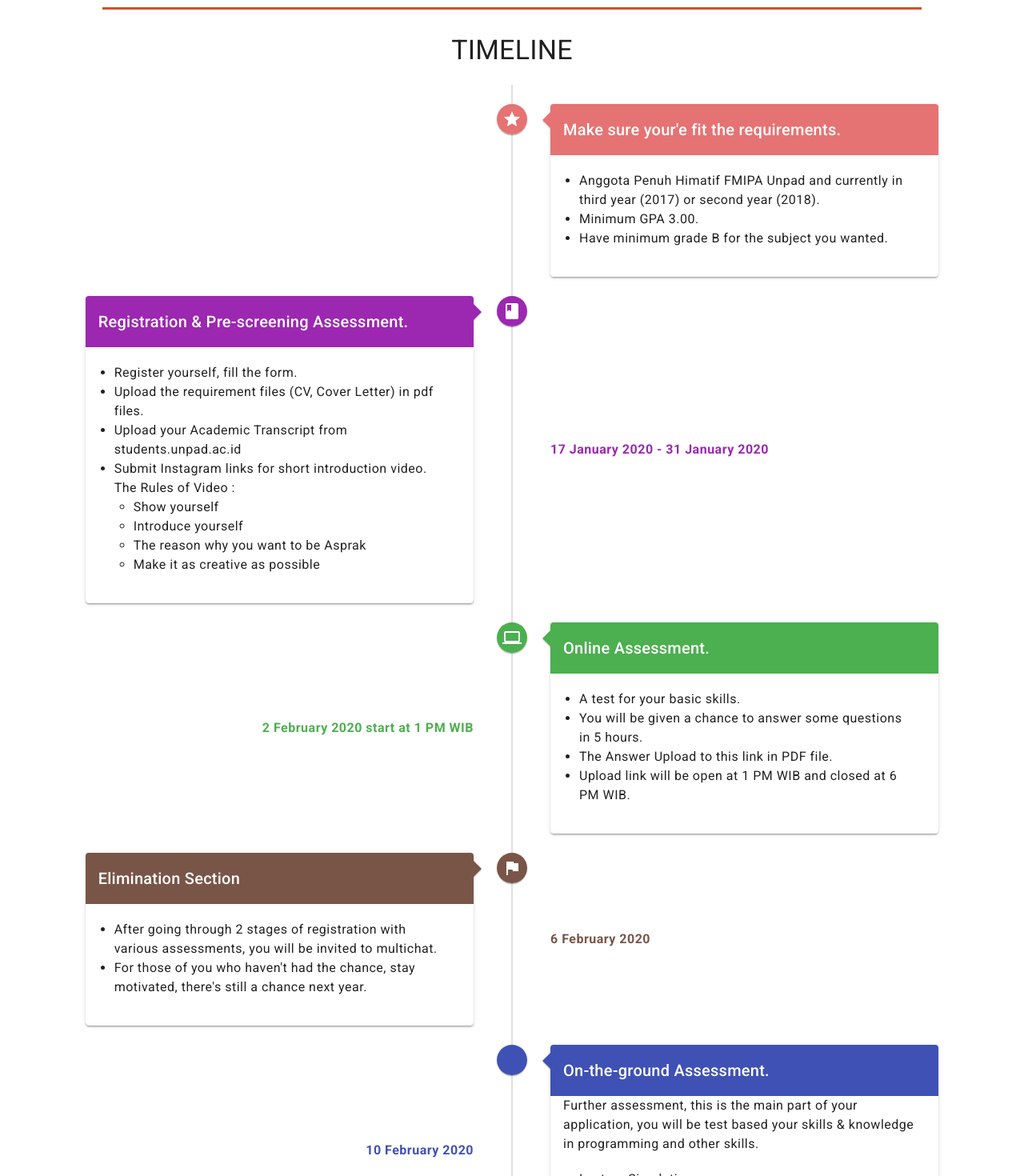
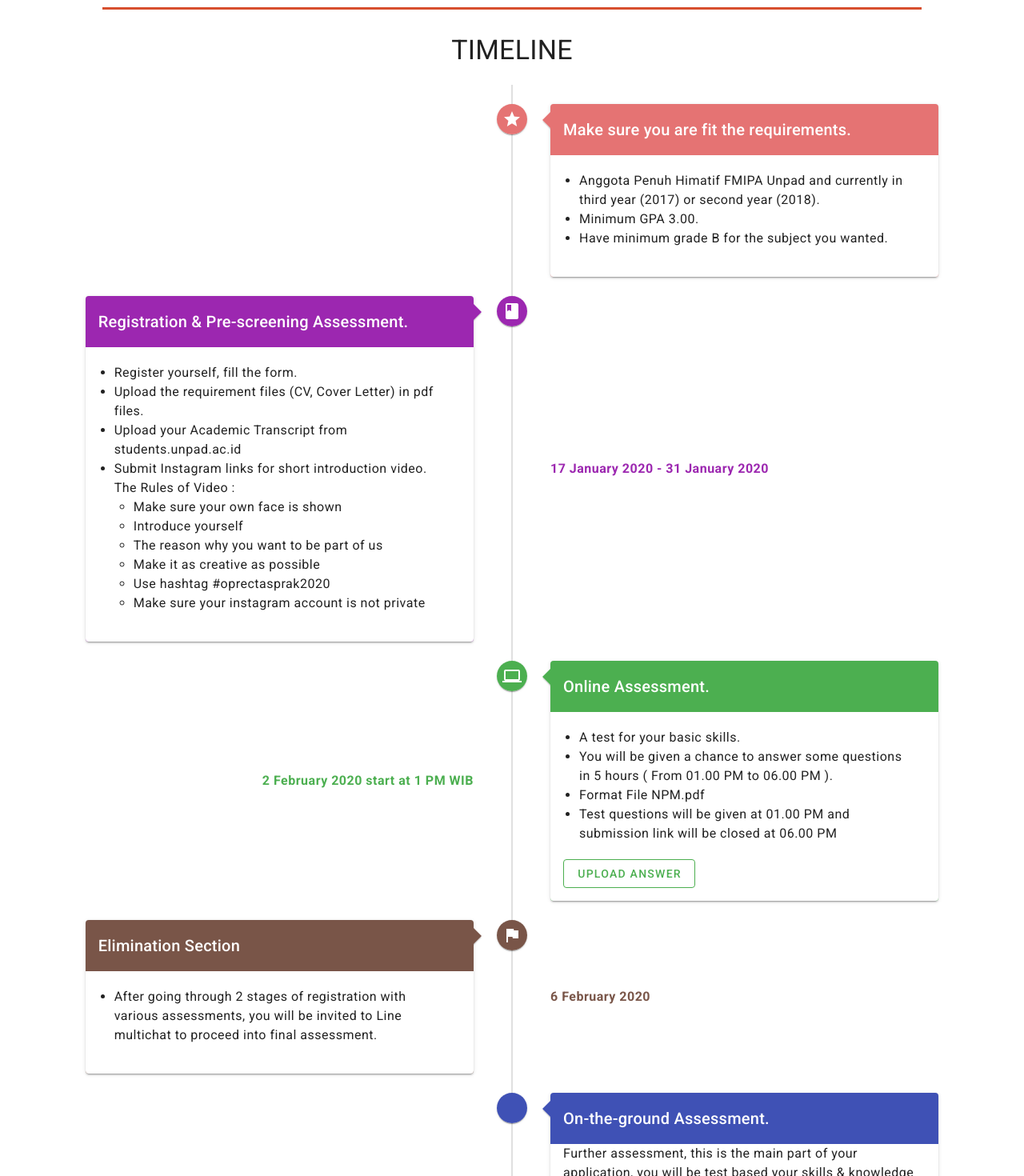
Before and after one commit to okka-riswana/oprecastprak2020, a Nuxt app: page /requirements in a window 1280 px wide. Shown: the part 620-2090 px from the top of the page at 80% size. Built offline with nearby package versions, Linux system fonts and the light colour scheme.

Commit message:
update sentences

```diff
--- a/components/Timeline.vue
+++ b/components/Timeline.vue
@@ -35,6 +35,7 @@
             :color="item.color"
             :href="item.link_upload_jawaban"
             target="_blank"
+            hidden
           >
             Upload Answer
           </v-btn>
@@ -57,7 +58,7 @@ export default {
       {
         color: 'red lighten-2',
         icon: 'mdi-star',
-        title: 'Make sure your\'e fit the requirements.',
+        title: 'Make sure you are fit the requirements.',
         descs: [
           'Anggota Penuh Himatif FMIPA Unpad and currently in third year (2017) or second year (2018).',
           'Minimum GPA 3.00.',
@@ -76,10 +77,12 @@ export default {
           'Submit Instagram links for short introduction video. The Rules of Video :'
         ],
         kriteria_video: [
-          'Show yourself',
+          'Make sure your own face is shown',
           'Introduce yourself',
-          'The reason why you want to be Asprak',
-          'Make it as creative as possible'
+          'The reason why you want to be part of us',
+          'Make it as creative as possible',
+          'Use hashtag #oprectasprak2020',
+          'Make sure your instagram account is not private'
         ]
       },
       {
@@ -89,10 +92,11 @@ export default {
         date: '2 February 2020 start at 1 PM WIB',
         descs: [
           'A test for your basic skills.',
-          'You will be given a chance to answer some questions in 5 hours.',
-          'The Answer Upload to this link in PDF file.',
-          'Upload link will be open at 1 PM WIB and closed at 6 PM WIB.'
-        ]
+          'You will be given a chance to answer some questions in 5 hours ( From 01.00 PM to 06.00 PM ).',
+          'Format File NPM.pdf',
+          'Test questions will be given at 01.00 PM and submission link will be closed at 06.00 PM'
+        ],
+        link_upload_jawaban: 'https://www.dropbox.com/request/4oxps8nqEqri1BTBLHJJ'
       },
       {
         color: 'brown',
@@ -100,8 +104,7 @@ export default {
         title: 'Elimination Section',
         date: '6 February 2020',
         descs: [
-          'After going through 2 stages of registration with various assessments, you will be invited to multichat.',
-          'For those of you who haven\'t had the chance, stay motivated, there\'s still a chance next year.'
+          'After going through 2 stages of registration with various assessments, you will be invited to Line multichat to proceed into final assessment.'
         ]
       },
       {
@@ -122,7 +125,7 @@ export default {
         date: '15 February 2020',
         title: 'Result Announcement.',
         descs: [
-          'Please check Laboratory Assistant Official Account for the result.'
+          'Please check Laboratory Assistant Line Official Account for the result.'
         ]
       }
     ]
```
